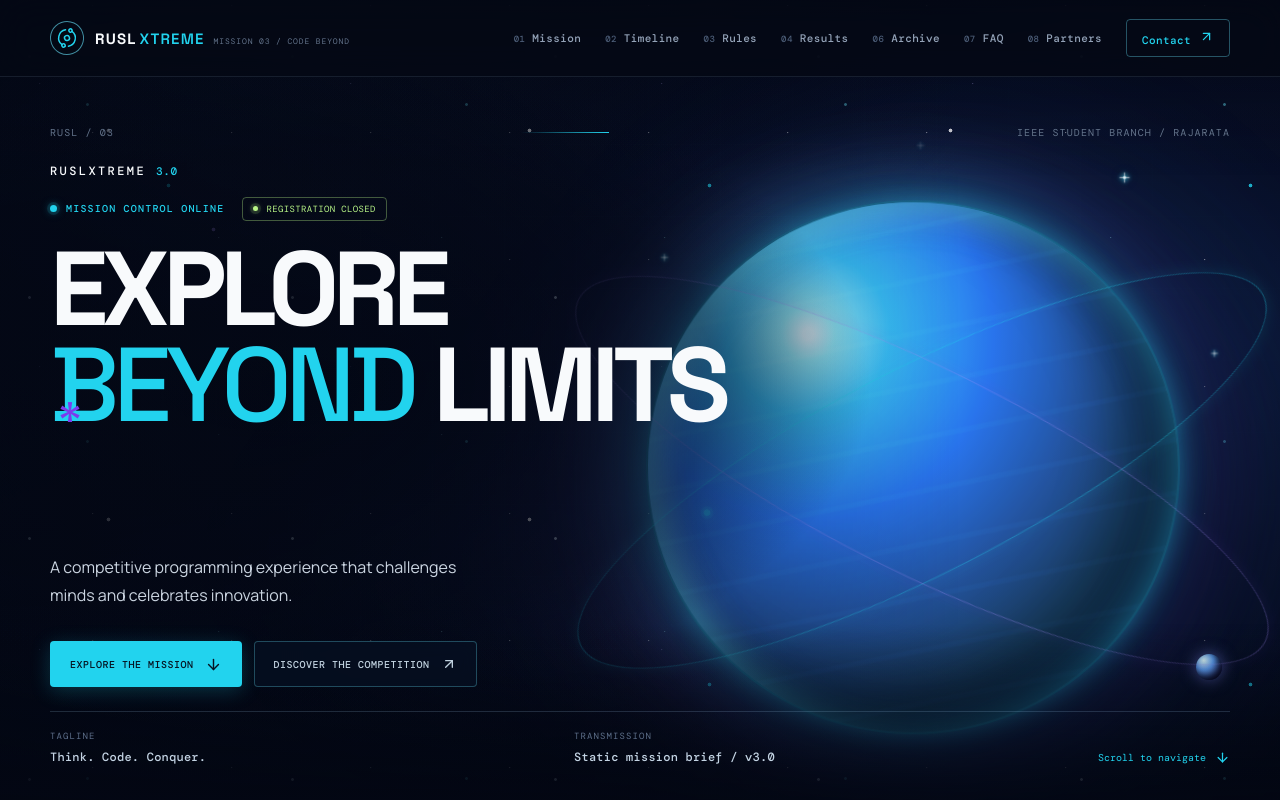
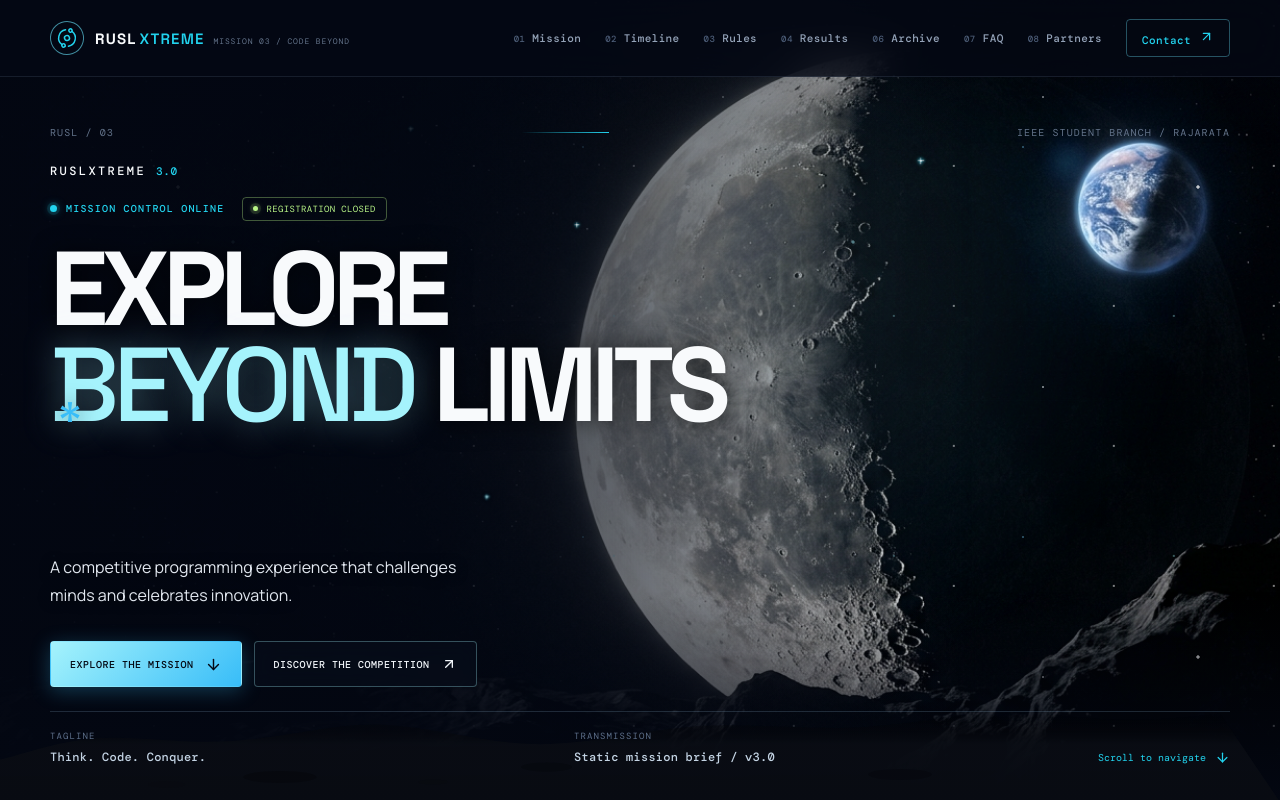
Before and after one commit to ashan2k02/ruslXtreme_3.0, a React (Vite) app: page / in a window 1280 px wide. Shown: the top 800 px of the page. Built offline with nearby package versions, Linux system fonts and the light colour scheme.

Commit message:
Transform hero into cinematic Lunar Expedition with detailed Moon, Earth, and foreground terrain

```diff
--- a/src/App.tsx
+++ b/src/App.tsx
@@ -41,7 +41,7 @@ function App() {
   const celestialRef = useRef<HTMLDivElement>(null)
   const starsNearRef = useRef<HTMLDivElement>(null)
   const starsMidRef = useRef<HTMLDivElement>(null)
-  const nebulaRef = useRef<HTMLDivElement>(null)
+  const terrainRef = useRef<HTMLDivElement>(null)
 
   useEffect(() => {
     const prefersReducedMotion = window.matchMedia('(prefers-reduced-motion: reduce)').matches
@@ -120,10 +120,10 @@ function App() {
         starsMidRef.current.style.transform = `translate3d(${mx.toFixed(2)}px, ${my.toFixed(2)}px, 0)`
       }
 
-      if (nebulaRef.current) {
-        const nx = smoothOffX * -10
-        const ny = smoothOffY * -8
-        nebulaRef.current.style.transform = `translate3d(${nx.toFixed(2)}px, ${ny.toFixed(2)}px, 0)`
+      if (terrainRef.current) {
+        const tx = smoothOffX * -6
+        const ty = smoothOffY * -3
+        terrainRef.current.style.transform = `translate3d(${tx.toFixed(2)}px, ${ty.toFixed(2)}px, 0)`
       }
 
       rafId = requestAnimationFrame(render)
@@ -194,15 +194,9 @@ function App() {
 
       <main>
         <section className="hero" id="home" ref={heroRef}>
+          <div className="hero__lunar-bg" aria-hidden="true" />
           <div className="hero__vignette" aria-hidden="true" />
           <div className="hero__cursor-glow" ref={cursorGlowRef} aria-hidden="true" />
-
-          <div className="hero__nebulae-group" ref={nebulaRef} aria-hidden="true">
-            <div className="hero__nebula hero__nebula--primary" />
-            <div className="hero__nebula hero__nebula--violet" />
-            <div className="hero__nebula hero__nebula--cyan" />
-            <div className="hero__nebula hero__nebula--dust" />
-          </div>
 
           <div className="hero__stars hero__stars--deep" aria-hidden="true" />
           <div className="hero__stars hero__stars--mid" ref={starsMidRef} aria-hidden="true" />
@@ -213,21 +207,31 @@ function App() {
             <span className="twinkle-star twinkle-star--2" />
             <span className="twinkle-star twinkle-star--3" />
             <span className="twinkle-star twinkle-star--4" />
-            <span className="twinkle-star twinkle-star--5" />
-            <span className="twinkle-star twinkle-star--6" />
           </div>
 
           <div className="hero__celestial-system" ref={celestialRef} aria-hidden="true">
-            <div className="hero__planet hero__planet--large">
-              <div className="hero__planet-corona" />
-              <div className="hero__planet-atmosphere" />
-              <div className="hero__planet-crescent" />
+            <div className="hero__moon">
+              <div className="hero__moon-rimlight" />
             </div>
-            <div className="hero__planet hero__planet--small" />
-            <div className="hero__orbit hero__orbit--one">
-              <span className="hero__celestial-beacon" />
-            </div>
-            <div className="hero__orbit hero__orbit--two" />
+            <div className="hero__earth" />
+          </div>
+
+          <div className="hero__terrain" ref={terrainRef} aria-hidden="true">
+            <svg className="hero__terrain-svg" viewBox="0 0 1920 280" preserveAspectRatio="none" xmlns="http://www.w3.org/2000/svg">
+              <defs>
+                <linearGradient id="terrainFade" x1="0" y1="0" x2="0" y2="1">
+                  <stop offset="0%" stopColor="transparent" />
+                  <stop offset="35%" stopColor="#0a0d14" stopOpacity=".88" />
+                  <stop offset="100%" stopColor="#080b12" />
+                </linearGradient>
+              </defs>
+              <path d="M0 280V195c30-8 80-35 140-42 65-7 130 12 210 5 90-8 155-38 230-32 85 7 160 42 245 38 75-4 140-28 215-35 80-8 160 6 240 2 70-3 130-22 200-28 65-5 120 8 190 12 55 3 120-5 160-12l90 177z" fill="url(#terrainFade)" />
+              <ellipse cx="420" cy="230" rx="55" ry="12" fill="rgba(6,8,14,.7)" />
+              <ellipse cx="820" cy="210" rx="38" ry="9" fill="rgba(6,8,14,.65)" />
+              <ellipse cx="1350" cy="225" rx="48" ry="11" fill="rgba(6,8,14,.6)" />
+              <ellipse cx="250" cy="245" rx="28" ry="7" fill="rgba(8,10,16,.5)" />
+              <ellipse cx="650" cy="240" rx="22" ry="5" fill="rgba(8,10,16,.45)" />
+            </svg>
           </div>
 
           <div className="shell-width hero__content">
--- a/src/styles.css
+++ b/src/styles.css
@@ -80,7 +80,7 @@ button { border: 0; font: inherit; cursor: pointer; }
 .button--disabled { opacity: .75; cursor: not-allowed; }
 .button--disabled:hover { transform: none; box-shadow: none; }
 
-/* Hero Section */
+/* Hero Section — Lunar Expedition Art Direction */
 .hero {
   position: relative;
   min-height: 800px;
@@ -88,193 +88,140 @@ button { border: 0; font: inherit; cursor: pointer; }
   max-height: 1000px;
   isolation: isolate;
   overflow: hidden;
-  background-color: #030713;
-  background-image:
-    radial-gradient(ellipse 65% 55% at 82% 44%, rgba(20, 52, 115, .42) 0%, rgba(9, 17, 44, .75) 50%, transparent 100%),
-    radial-gradient(circle at 18% 18%, rgba(14, 25, 52, .55) 0%, transparent 58%),
-    linear-gradient(180deg, #030612 0%, #050a1c 42%, #030713 100%);
+  background-color: #030712;
 }
+
+/* Subtle Technical Grid Overlay */
 .hero::before {
   position: absolute;
   inset: 0;
-  z-index: 0;
+  z-index: 1;
   content: '';
-  opacity: .32;
+  opacity: .2;
   background-image:
-    linear-gradient(rgba(137, 188, 224, .045) 1px, transparent 1px),
-    linear-gradient(90deg, rgba(137, 188, 224, .045) 1px, transparent 1px);
-  background-size: 72px 72px;
-  mask-image: radial-gradient(ellipse 90% 80% at 50% 50%, #000 25%, transparent 85%);
+    linear-gradient(rgba(165, 243, 252, .035) 1px, transparent 1px),
+    linear-gradient(90deg, rgba(165, 243, 252, .035) 1px, transparent 1px);
+  background-size: 80px 80px;
+  mask-image: radial-gradient(ellipse 95% 85% at 50% 50%, #000 20%, transparent 80%);
   pointer-events: none;
 }
 
-/* Contrast Protection Vignette */
+/* Photographic Cinematic Lunar Background */
+.hero__lunar-bg {
+  position: absolute;
+  inset: 0;
+  z-index: 0;
+  background-image: url('/assets/lunar-hero-bg.jpg');
+  background-repeat: no-repeat;
+  background-position: right 30% center;
+  background-size: cover;
+  pointer-events: none;
+}
+
+/* Contrast Protection Vignette (Left-Hand Text Legibility) */
 .hero__vignette {
   position: absolute;
   inset: 0;
   z-index: 2;
   pointer-events: none;
   background:
-    radial-gradient(ellipse 55% 50% at 24% 48%, rgba(3, 7, 19, .78) 0%, rgba(3, 7, 19, .42) 58%, transparent 80%),
-    linear-gradient(180deg, rgba(3, 7, 19, .35) 0%, transparent 22%, transparent 78%, rgba(3, 7, 19, .88) 100%),
-    linear-gradient(90deg, rgba(3, 7, 19, .7) 0%, rgba(3, 7, 19, .32) 48%, transparent 75%);
+    linear-gradient(90deg, rgba(3, 7, 18, .96) 0%, rgba(3, 7, 18, .88) 32%, rgba(3, 7, 18, .48) 56%, transparent 76%),
+    linear-gradient(180deg, rgba(3, 7, 18, .45) 0%, transparent 18%, transparent 74%, rgba(3, 7, 18, .96) 100%);
 }
 
-/* Cursor Glow */
+/* Interactive Cursor Glow */
 .hero__cursor-glow {
   position: absolute;
   top: 0;
   left: 0;
-  width: 480px;
-  height: 480px;
-  margin-top: -240px;
-  margin-left: -240px;
+  width: 440px;
+  height: 440px;
+  margin-top: -220px;
+  margin-left: -220px;
   border-radius: 50%;
   pointer-events: none;
-  z-index: 1;
+  z-index: 2;
   opacity: 0;
-  background: radial-gradient(circle, rgba(34, 211, 238, .15) 0%, rgba(124, 58, 237, .07) 42%, transparent 72%);
-  filter: blur(20px);
+  background: radial-gradient(circle, rgba(165, 243, 252, .13) 0%, rgba(56, 189, 248, .06) 40%, transparent 70%);
+  filter: blur(22px);
   transition: opacity .4s ease;
   will-change: transform;
 }
 
-/* Cosmic Nebulae */
-.hero__nebulae-group {
-  position: absolute;
-  inset: 0;
-  z-index: 0;
-  pointer-events: none;
-  overflow: hidden;
-  will-change: transform;
-}
-.hero__nebula {
-  position: absolute;
-  border-radius: 50%;
-  pointer-events: none;
-  mix-blend-mode: screen;
-}
-.hero__nebula--primary {
-  top: 8%;
-  right: -6%;
-  width: 66vw;
-  height: 66vw;
-  max-width: 820px;
-  max-height: 820px;
-  background: radial-gradient(ellipse at center, rgba(37, 99, 235, .24) 0%, rgba(59, 130, 246, .12) 36%, transparent 70%);
-  filter: blur(48px);
-  animation: nebula-breathe 18s ease-in-out infinite alternate;
-}
-.hero__nebula--violet {
-  top: 24%;
-  right: 16%;
-  width: 46vw;
-  height: 46vw;
-  max-width: 580px;
-  max-height: 580px;
-  background: radial-gradient(ellipse at center, rgba(124, 58, 237, .18) 0%, rgba(168, 85, 247, .07) 45%, transparent 72%);
-  filter: blur(52px);
-  animation: nebula-breathe 22s ease-in-out infinite alternate-reverse;
-}
-.hero__nebula--cyan {
-  top: 46%;
-  right: 6%;
-  width: 38vw;
-  height: 38vw;
-  max-width: 480px;
-  max-height: 480px;
-  background: radial-gradient(circle at center, rgba(34, 211, 238, .15) 0%, rgba(6, 182, 212, .05) 42%, transparent 68%);
-  filter: blur(40px);
-  animation: nebula-breathe 14s ease-in-out infinite alternate;
-}
-.hero__nebula--dust {
-  bottom: 4%;
-  left: 18%;
-  width: 52vw;
-  height: 32vw;
-  max-width: 600px;
-  background: radial-gradient(ellipse at center, rgba(30, 58, 138, .13) 0%, transparent 65%);
-  filter: blur(58px);
-}
-
-/* Multi-Depth Starfields */
+/* Sparse Starfield Depths */
 .hero__stars {
   position: absolute;
-  inset: -8%;
+  inset: -6%;
   pointer-events: none;
-  z-index: 0;
+  z-index: 1;
 }
 .hero__stars--deep {
-  opacity: .82;
+  opacity: .7;
   background-image:
-    radial-gradient(circle, rgba(255, 255, 255, .78) 0 .8px, transparent 1px),
-    radial-gradient(circle, rgba(165, 243, 252, .62) 0 .8px, transparent 1px),
-    radial-gradient(circle, rgba(196, 181, 253, .52) 0 .8px, transparent 1px);
-  background-size: 139px 127px, 223px 197px, 311px 283px;
-  animation: star-drift 40s linear infinite;
+    radial-gradient(circle, rgba(255, 255, 255, .7) 0 .8px, transparent 1px),
+    radial-gradient(circle, rgba(165, 243, 252, .5) 0 .8px, transparent 1px);
+  background-size: 160px 140px, 280px 240px;
+  animation: star-drift 45s linear infinite;
 }
 .hero__stars--mid {
-  opacity: .7;
+  opacity: .6;
   background-image:
-    radial-gradient(circle, rgba(224, 242, 254, .92) 0 1.2px, transparent 1.6px),
-    radial-gradient(circle, rgba(103, 232, 249, .68) 0 1.2px, transparent 1.6px);
-  background-size: 263px 241px, 379px 337px;
+    radial-gradient(circle, rgba(241, 245, 249, .8) 0 1.1px, transparent 1.5px),
+    radial-gradient(circle, rgba(125, 211, 252, .55) 0 1.1px, transparent 1.5px);
+  background-size: 320px 290px, 440px 390px;
   will-change: transform;
 }
 .hero__stars--near {
-  opacity: .88;
+  opacity: .75;
   background-image:
-    radial-gradient(circle, #ffffff 0 1.6px, transparent 2.2px),
-    radial-gradient(circle, rgba(34, 211, 238, .92) 0 1.5px, transparent 2.2px),
-    radial-gradient(circle, rgba(167, 139, 250, .85) 0 1.5px, transparent 2.2px);
-  background-size: 421px 389px, 541px 499px, 631px 587px;
+    radial-gradient(circle, #ffffff 0 1.4px, transparent 1.9px),
+    radial-gradient(circle, rgba(165, 243, 252, .8) 0 1.3px, transparent 1.9px);
+  background-size: 510px 470px, 620px 580px;
   will-change: transform;
 }
 
-/* Staggered Twinkling Stars */
+/* Sparse Pinpoint Twinkle Stars */
 .hero__twinkles {
   position: absolute;
   inset: 0;
-  z-index: 1;
+  z-index: 2;
   pointer-events: none;
 }
 .twinkle-star {
   position: absolute;
-  width: 3px;
-  height: 3px;
+  width: 2px;
+  height: 2px;
   border-radius: 50%;
   background: #ffffff;
-  box-shadow: 0 0 6px rgba(165, 243, 252, .9), 0 0 12px rgba(34, 211, 238, .6);
-  animation: star-twinkle 3.8s ease-in-out infinite;
+  box-shadow: 0 0 5px rgba(165, 243, 252, .9), 0 0 10px rgba(56, 189, 248, .5);
+  animation: star-twinkle 4s ease-in-out infinite;
 }
 .twinkle-star::before {
   content: '';
   position: absolute;
-  top: -3px;
-  left: 1px;
+  top: -2px;
+  left: 0;
   width: 1px;
-  height: 9px;
-  background: rgba(255, 255, 255, .7);
-  box-shadow: 0 0 4px var(--cyan);
+  height: 6px;
+  background: rgba(255, 255, 255, .65);
+  box-shadow: 0 0 3px var(--cyan);
 }
 .twinkle-star::after {
   content: '';
   position: absolute;
-  top: 1px;
-  left: -3px;
-  width: 9px;
+  top: 0;
+  left: -2px;
+  width: 6px;
   height: 1px;
-  background: rgba(255, 255, 255, .7);
-  box-shadow: 0 0 4px var(--cyan);
+  background: rgba(255, 255, 255, .65);
+  box-shadow: 0 0 3px var(--cyan);
 }
-.twinkle-star--1 { top: 18%; right: 28%; animation-delay: 0s; }
-.twinkle-star--2 { top: 32%; right: 48%; animation-delay: 1.2s; transform: scale(.8); }
-.twinkle-star--3 { top: 68%; right: 34%; animation-delay: 2.1s; transform: scale(.7); }
-.twinkle-star--4 { top: 22%; right: 12%; animation-delay: .8s; transform: scale(1.1); }
-.twinkle-star--5 { top: 82%; right: 18%; animation-delay: 1.7s; transform: scale(.9); }
-.twinkle-star--6 { top: 44%; right: 5%; animation-delay: 2.6s; transform: scale(.75); }
+.twinkle-star--1 { top: 16%; left: 32%; animation-delay: 0s; }
+.twinkle-star--2 { top: 28%; left: 45%; animation-delay: 1.4s; transform: scale(.8); }
+.twinkle-star--3 { top: 62%; left: 38%; animation-delay: 2.2s; transform: scale(.7); }
+.twinkle-star--4 { top: 20%; right: 28%; animation-delay: .9s; transform: scale(1.05); }
 
-/* Celestial System */
+/* Parallax Atmospheric Accents */
 .hero__celestial-system {
   position: absolute;
   inset: 0;
@@ -282,92 +229,50 @@ button { border: 0; font: inherit; cursor: pointer; }
   pointer-events: none;
   will-change: transform;
 }
-.hero__planet {
+.hero__moon {
   position: absolute;
+  right: 10%;
+  top: 14%;
+  width: min(44vw, 560px);
+  aspect-ratio: 1;
   border-radius: 50%;
   pointer-events: none;
 }
-.hero__planet--large {
-  top: 26%;
-  right: 8%;
-  width: min(42vw, 530px);
-  aspect-ratio: 1;
-  background: radial-gradient(circle at 30% 25%, #f8fafc 0 1%, #a5f3fc 5%, #38bdf8 15%, #2563eb 34%, #1e3a8a 52%, #0f172a 72%, #020617 88%);
-  box-shadow:
-    -26px -15px 75px rgba(34, 211, 238, .3),
-    50px 45px 140px rgba(2, 6, 23, .95),
-    inset -45px -25px 60px rgba(2, 6, 23, .9),
-    inset 14px 10px 32px rgba(165, 243, 252, .55);
-  animation: planet-float 9s ease-in-out infinite;
+.hero__moon-rimlight {
+  position: absolute;
+  inset: -8%;
+  border-radius: 50%;
+  background: radial-gradient(circle at 38% 34%, rgba(165, 243, 252, .14) 0%, rgba(56, 189, 248, .05) 45%, transparent 68%);
+  filter: blur(28px);
+  animation: lunar-halo 8s ease-in-out infinite alternate;
 }
-.hero__planet-corona {
+.hero__earth {
   position: absolute;
-  inset: -14%;
+  right: 14.5%;
+  top: 17%;
+  width: 52px;
+  height: 52px;
   border-radius: 50%;
-  background: radial-gradient(circle, rgba(56, 189, 248, .22) 48%, rgba(124, 58, 237, .1) 62%, transparent 72%);
-  filter: blur(20px);
-  animation: corona-pulse 6s ease-in-out infinite alternate;
+  background: radial-gradient(circle, rgba(56, 189, 248, .22) 0%, rgba(37, 99, 235, .1) 40%, transparent 70%);
+  filter: blur(6px);
+  animation: earth-pulse 5s ease-in-out infinite alternate;
 }
-.hero__planet-atmosphere {
+
+/* Foreground Lunar Terrain SVG Silhouette */
+.hero__terrain {
   position: absolute;
-  inset: -2px;
-  border-radius: 50%;
-  box-shadow:
-    inset 0 0 40px rgba(34, 211, 238, .5),
-    0 0 25px rgba(56, 189, 248, .35);
+  bottom: -2px;
+  left: 0;
+  right: 0;
+  height: 140px;
+  z-index: 2;
   pointer-events: none;
+  will-change: transform;
 }
-.hero__planet-crescent {
-  position: absolute;
-  inset: 0;
-  border-radius: 50%;
-  background: repeating-linear-gradient(168deg, transparent 0 24px, rgba(186, 230, 253, .07) 26px 29px, transparent 31px 52px);
-  mix-blend-mode: overlay;
-  opacity: .8;
-}
-.hero__planet--small {
-  right: 4.5%;
-  bottom: 15%;
-  width: 26px;
-  height: 26px;
-  background: radial-gradient(circle at 30% 25%, #dffcff 0%, #60a5fa 35%, #1e1b4b 80%);
-  box-shadow: 0 0 16px rgba(129, 140, 248, .6), inset -3px -3px 6px rgba(2, 6, 23, .8);
-  animation: companion-bob 7s ease-in-out infinite alternate;
-}
-.hero__orbit {
-  position: absolute;
-  right: -2%;
-  width: 60vw;
-  max-width: 780px;
-  height: 16vw;
-  max-height: 210px;
-  border-radius: 50%;
-  pointer-events: none;
-}
-.hero__orbit--one {
-  top: 46%;
-  border: 1px solid rgba(34, 211, 238, .35);
-  box-shadow: 0 0 15px rgba(34, 211, 238, .1);
-  transform: rotate(-28deg);
-  animation: orbit-wobble-1 20s ease-in-out infinite alternate;
-}
-.hero__orbit--two {
-  top: 46%;
-  border: 1px solid rgba(167, 139, 250, .3);
-  box-shadow: 0 0 15px rgba(124, 58, 237, .08);
-  transform: rotate(26deg);
-  animation: orbit-wobble-2 24s ease-in-out infinite alternate;
-}
-.hero__celestial-beacon {
-  position: absolute;
-  top: 18%;
-  left: 22%;
-  width: 7px;
-  height: 7px;
-  border-radius: 50%;
-  background: var(--cyan);
-  box-shadow: 0 0 0 3px rgba(34, 211, 238, .25), 0 0 10px var(--cyan);
-  animation: beacon-pulse 2.2s ease-in-out infinite;
+.hero__terrain-svg {
+  display: block;
+  width: 100%;
+  height: 100%;
 }
 
 /* Hero Content */
@@ -379,15 +284,15 @@ button { border: 0; font: inherit; cursor: pointer; }
 .hero__brandline b { color: var(--cyan); font: 500 11px var(--mono); letter-spacing: .06em; }
 .hero__eyebrow, .section-heading__eyebrow { display: flex; align-items: center; gap: 9px; color: var(--cyan); font: 500 10px var(--mono); letter-spacing: .12em; text-transform: uppercase; }
 .hero__eyebrow .status-pill { margin-left: 9px; }
-.hero h1 { max-width: 720px; margin: 20px 0 24px; color: #f8fafc; font: 700 clamp(54px, 8.2vw, 118px)/.92 var(--display); letter-spacing: -.06em; text-transform: uppercase; text-wrap: balance; }
-.hero h1 em { color: var(--cyan); font-style: normal; font-weight: 500; }
-.headline-mark { display: inline-block; margin: -1.2em 0 0 8px; color: var(--purple); font: 500 .38em var(--mono); vertical-align: top; }
-.hero__lede { max-width: 440px; margin: 0; color: #cbd5e1; font-size: 16px; line-height: 1.72; }
+.hero h1 { max-width: 720px; margin: 20px 0 24px; color: #f8fafc; font: 700 clamp(54px, 8.2vw, 118px)/.92 var(--display); letter-spacing: -.06em; text-transform: uppercase; text-wrap: balance; text-shadow: 0 2px 24px rgba(0, 0, 0, .7); }
+.hero h1 em { color: #a5f3fc; font-style: normal; font-weight: 500; text-shadow: 0 0 35px rgba(165, 243, 252, .35); }
+.headline-mark { display: inline-block; margin: -1.2em 0 0 8px; color: #38bdf8; font: 500 .38em var(--mono); vertical-align: top; }
+.hero__lede { max-width: 440px; margin: 0; color: #e2e8f0; font-size: 16px; line-height: 1.72; text-shadow: 0 1px 12px rgba(0, 0, 0, .8); }
 .hero__actions { display: flex; flex-wrap: wrap; gap: 12px; margin-top: 32px; }
-.hero__actions .button--primary { box-shadow: 0 4px 20px rgba(34, 211, 238, .22); }
-.hero__actions .button--primary:hover { box-shadow: 0 8px 30px rgba(34, 211, 238, .4), 0 0 12px rgba(194, 248, 255, .5); }
-.hero__actions .button--ghost { background: rgba(7, 18, 36, .65); backdrop-filter: blur(8px); border-color: rgba(105, 232, 255, .28); }
-.hero__actions .button--ghost:hover { background: rgba(34, 211, 238, .1); border-color: var(--cyan); box-shadow: 0 0 16px rgba(34, 211, 238, .18); }
+.hero__actions .button--primary { background: linear-gradient(135deg, #a5f3fc 0%, #38bdf8 100%); color: #030712; font-weight: 600; box-shadow: 0 4px 20px rgba(56, 189, 248, .28); }
+.hero__actions .button--primary:hover { background: linear-gradient(135deg, #cffafe 0%, #7dd3fc 100%); box-shadow: 0 8px 30px rgba(56, 189, 248, .45), 0 0 14px rgba(165, 243, 252, .6); }
+.hero__actions .button--ghost { background: rgba(8, 14, 26, .7); backdrop-filter: blur(10px); border-color: rgba(165, 243, 252, .3); color: #f1f5f9; }
+.hero__actions .button--ghost:hover { background: rgba(34, 211, 238, .1); border-color: var(--cyan); color: var(--cyan); box-shadow: 0 0 20px rgba(34, 211, 238, .22); }
 
 .hero__footer { display: grid; grid-template-columns: 1fr 1fr auto; gap: 30px; align-items: end; border-top: 1px solid rgba(161, 204, 238, .18); padding-top: 18px; }
 .hero__meta { display: block; }
@@ -665,40 +570,19 @@ button { border: 0; font: inherit; cursor: pointer; }
 /* Keyframe animations */
 @keyframes star-drift {
   from { transform: translate3d(0, 0, 0); }
-  to { transform: translate3d(-80px, 35px, 0); }
-}
-@keyframes planet-float {
-  0%, 100% { transform: translateY(0) rotate(0); }
-  50% { transform: translateY(-13px) rotate(1.2deg); }
-}
-@keyframes companion-bob {
-  0%, 100% { transform: translateY(0) scale(1); }
-  50% { transform: translateY(-8px) scale(1.05); }
-}
-@keyframes corona-pulse {
-  0%, 100% { transform: scale(1); opacity: .8; }
-  50% { transform: scale(1.04); opacity: 1; }
-}
-@keyframes nebula-breathe {
-  0% { transform: scale(1) translate(0, 0); }
-  50% { transform: scale(1.05) translate(-10px, 8px); }
-  100% { transform: scale(.96) translate(12px, -6px); }
+  to { transform: translate3d(-60px, 25px, 0); }
 }
 @keyframes star-twinkle {
-  0%, 100% { opacity: .25; transform: scale(.8); }
-  50% { opacity: 1; transform: scale(1.25); filter: drop-shadow(0 0 4px #a5f3fc); }
+  0%, 100% { opacity: .2; transform: scale(.75); }
+  50% { opacity: 1; transform: scale(1.3); filter: drop-shadow(0 0 4px #a5f3fc); }
 }
-@keyframes beacon-pulse {
-  0%, 100% { opacity: .35; transform: scale(.85); }
-  50% { opacity: 1; transform: scale(1.25); box-shadow: 0 0 0 5px rgba(34, 211, 238, .35), 0 0 14px var(--cyan); }
+@keyframes lunar-halo {
+  0%, 100% { transform: scale(1); opacity: .7; }
+  50% { transform: scale(1.03); opacity: 1; }
 }
-@keyframes orbit-wobble-1 {
-  0% { transform: rotate(-28deg); }
-  100% { transform: rotate(-25deg); }
-}
-@keyframes orbit-wobble-2 {
-  0% { transform: rotate(26deg); }
-  100% { transform: rotate(29deg); }
+@keyframes earth-pulse {
+  0%, 100% { transform: scale(1); opacity: .6; }
+  50% { transform: scale(1.12); opacity: 1; }
 }
 
 /* Responsive: 901px to 1120px */
@@ -706,7 +590,7 @@ button { border: 0; font: inherit; cursor: pointer; }
   .shell-width { width: min(100% - 48px, 1040px); }
   .site-nav { gap: 16px; }
   .site-nav a { font-size: 10px; }
-  .hero__planet--large { right: 4%; width: min(39vw, 410px); }
+  .hero__moon { right: 6%; width: min(40vw, 460px); }
 }
 
 /* Responsive: <= 900px */
@@ -725,8 +609,14 @@ button { border: 0; font: inherit; cursor: pointer; }
   .hero { min-height: 760px; }
   .hero__content { padding-top: 105px; padding-bottom: 24px; }
   .hero__copy { margin-left: 0; }
-  .hero__planet--large { right: -17%; top: 34%; width: 410px; opacity: .73; }
-  .hero__orbit { right: -25%; width: 740px; }
+  .hero__lunar-bg { background-position: right 18% center; }
+  .hero__moon { right: -5%; width: 380px; }
+  .hero__earth { right: 5%; top: 18%; }
+  .hero__vignette {
+    background:
+      linear-gradient(90deg, rgba(3, 7, 18, .97) 0%, rgba(3, 7, 18, .88) 42%, rgba(3, 7, 18, .55) 75%, transparent 100%),
+      linear-gradient(180deg, rgba(3, 7, 18, .45) 0%, transparent 20%, transparent 72%, rgba(3, 7, 18, .97) 100%);
+  }
   .section-heading p { max-width: 620px; }
 
   .intro-grid { grid-template-columns: 1fr; gap: 32px; }
@@ -783,8 +673,16 @@ button { border: 0; font: inherit; cursor: pointer; }
   .hero__actions .button { width: 100%; min-height: 48px; }
   .hero__footer { grid-template-columns: 1fr; gap: 16px; }
   .hero__scroll { display: none; }
-  .hero__planet--large { top: 38%; right: -31%; width: 380px; opacity: .56; }
-  .hero__orbit { opacity: .62; }
+  .hero__lunar-bg { background-position: 70% 30%; opacity: .65; }
+  .hero__celestial-system { opacity: .75; }
+  .hero__moon { right: -18%; top: 22%; width: 310px; }
+  .hero__earth { right: 6%; top: 15%; width: 38px; height: 38px; }
+  .hero__terrain { height: 95px; }
+  .hero__vignette {
+    background:
+      radial-gradient(circle at 65% 30%, rgba(3, 7, 18, .45) 0%, rgba(3, 7, 18, .85) 60%, rgba(3, 7, 18, .98) 100%),
+      linear-gradient(180deg, rgba(3, 7, 18, .55) 0%, transparent 30%, rgba(3, 7, 18, .95) 95%);
+  }
   .hero__twinkles { display: none; }
   .hero__cursor-glow { display: none !important; }
 
@@ -913,7 +811,7 @@ button { border: 0; font: inherit; cursor: pointer; }
   .hero__celestial-system,
   .hero__stars--mid,
   .hero__stars--near,
-  .hero__nebulae-group {
+  .hero__terrain {
     transform: none !important;
   }
 }
```
Also changed, not shown: public/assets/lunar-hero-bg.jpg (added).
